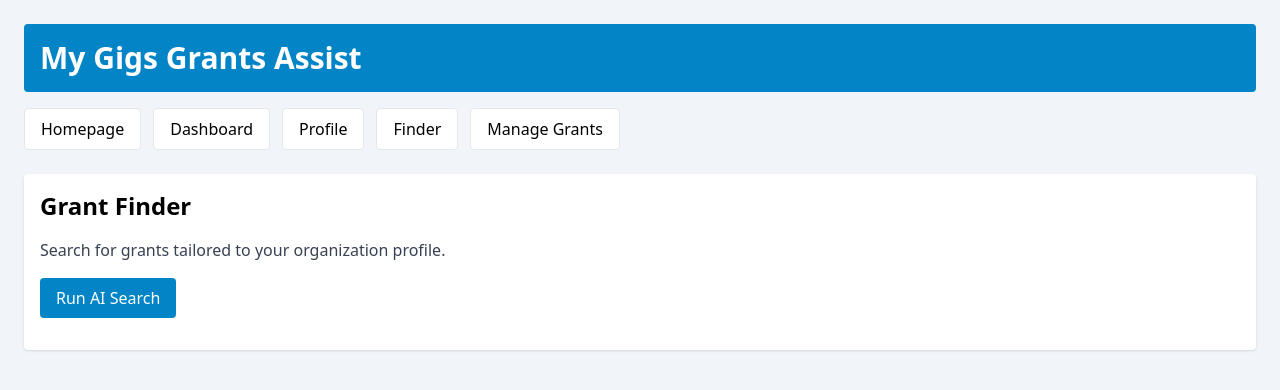
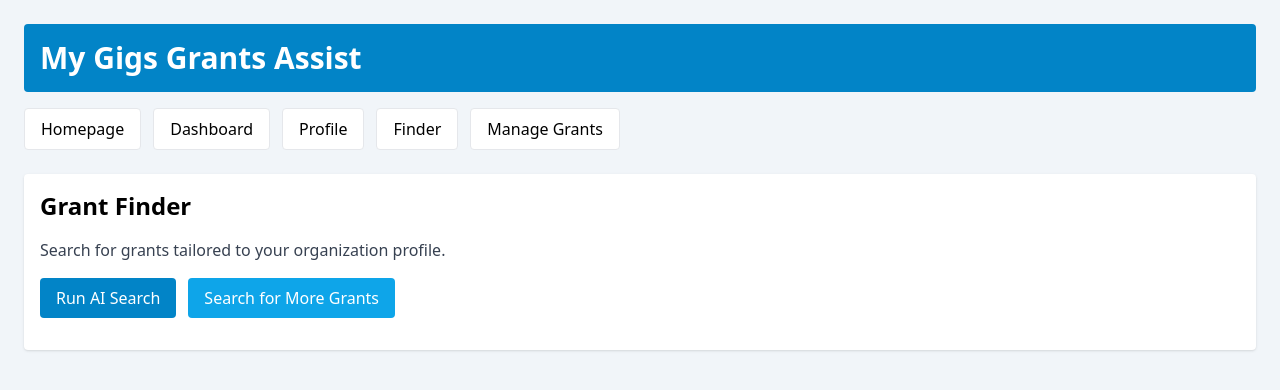
Before and after one commit to dvdlgilbert/My-Gigs-Grants-Assist, a React (Create React App) app: page / in a window 1280 px wide. Both pictures are taken after a click on the button "Finder". Shown: the top 390 px of the page. Built offline with nearby package versions, Linux system fonts and the light colour scheme.

Commit message:
Implement Finder with link to Apply Now and AI Writing Assist

```diff
--- a/src/Finder.tsx
+++ b/src/Finder.tsx
@@ -1,5 +1,5 @@
 // src/Finder.tsx
-import React, { useState, useEffect } from "react";
+import React, { useState } from "react";
 
 interface GrantResult {
   id: string;
@@ -14,11 +14,10 @@ const Finder: React.FC = () => {
   const [loading, setLoading] = useState(false);
   const [error, setError] = useState<string | null>(null);
 
-  // Load org profile from localStorage
   const profileRaw = localStorage.getItem("orgProfile");
   const profile = profileRaw ? JSON.parse(profileRaw) : null;
 
-  const runSearch = async () => {
+  const runSearch = async (append = false) => {
     if (!profile) {
       setError("Please create your organization profile first.");
       return;
@@ -27,32 +26,31 @@ const Finder: React.FC = () => {
     setError(null);
 
     try {
-      // Placeholder: Replace with real AI/Grant API call
-      // For now, simulate results based on profile mission/goals
+      // TODO: Replace with real AI/web search call
       const mockResults: GrantResult[] = [
         {
           id: "1",
           name: "Community Development Grant",
           amount: "$15,000",
           description: `Supports nonprofits aligned with mission: ${profile.mission}`,
-          url: "https://example.com/apply/community-grant",
+          url: "https://grantstation.com/funding-opportunities/community-development",
         },
         {
           id: "2",
           name: "Education Innovation Fund",
           amount: "$25,000",
           description: `For organizations focused on goals: ${profile.goals}`,
-          url: "https://example.com/apply/education-fund",
+          url: "https://grantstation.com/funding-opportunities/education-innovation",
         },
         {
           id: "3",
           name: "Health Equity Grant",
           amount: "$10,000",
           description: `Addresses needs: ${profile.needs}`,
-          url: "https://example.com/apply/health-equity",
+          url: "https://grantstation.com/funding-opportunities/health-equity",
         },
       ];
-      setResults(mockResults);
+      setResults(append ? [...results, ...mockResults] : mockResults);
     } catch (err) {
       setError("Search failed. Please try again.");
     } finally {
@@ -61,8 +59,10 @@ const Finder: React.FC = () => {
   };
 
   const runWritingAssist = (grant: GrantResult) => {
-    // Placeholder: Replace with AI writing assistance call
-    alert(`Drafting application text for ${grant.name} using your profile...`);
+    // TODO: Replace with AI text generation call
+    alert(
+      `Drafting application text for ${grant.name} using your profile:\n\nMission: ${profile.mission}\nGoals: ${profile.goals}\nNeeds: ${profile.needs}`
+    );
   };
 
   return (
@@ -72,13 +72,22 @@ const Finder: React.FC = () => {
         Search for grants tailored to your organization profile.
       </p>
 
+      <div className="flex gap-3">
         <button
           className="px-4 py-2 bg-brand-primary text-white rounded hover:bg-brand-dark"
-        onClick={runSearch}
+          onClick={() => runSearch(false)}
           disabled={loading}
         >
           {loading ? "Searching..." : "Run AI Search"}
         </button>
+        <button
+          className="px-4 py-2 bg-brand-accent text-white rounded hover:bg-brand-dark"
+          onClick={() => runSearch(true)}
+          disabled={loading}
+        >
+          {loading ? "Searching..." : "Search for More Grants"}
+        </button>
+      </div>
 
       {error && <div className="text-red-600">{error}</div>}
 
```
Lines whose indentation alone changed are shown as unchanged.
